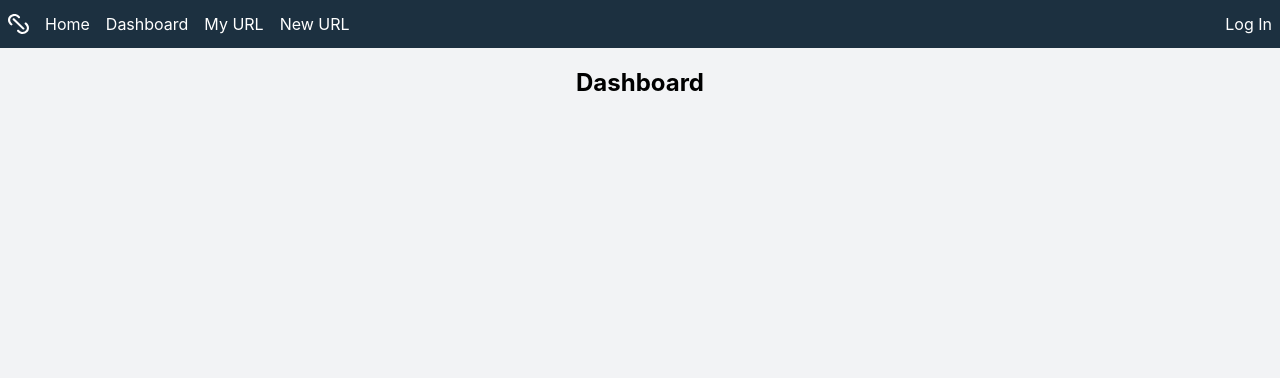
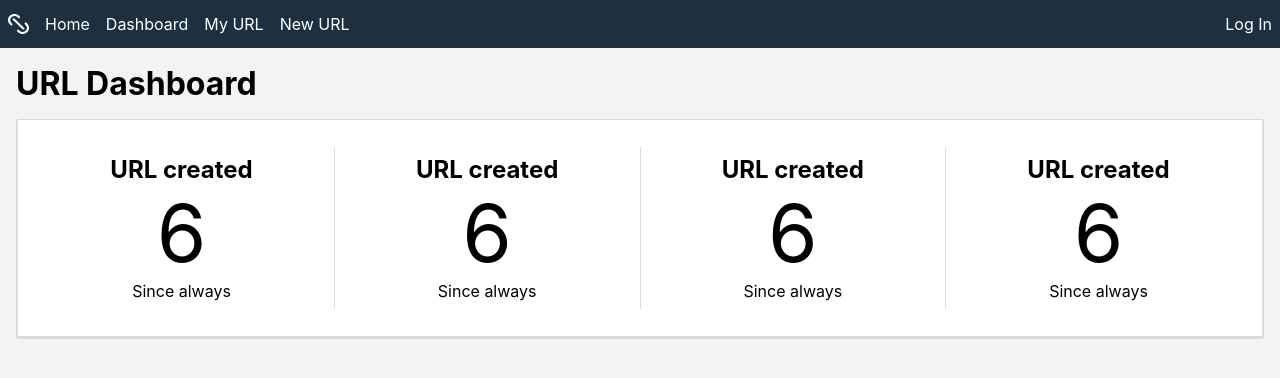
Before and after one commit to fabienzucchet/url-shortener, a React (Create React App) app in the folder front/: page /dashboard in a window 1280 px wide. Shown: the top 378 px of the page. Built offline with nearby package versions, Linux system fonts and the light colour scheme.

Commit message:
Add first version of Dashboard

```diff
--- a/front/src/App.css
+++ b/front/src/App.css
@@ -21,15 +21,26 @@ body {
     display: flex;
     flex-direction: column;
     flex-wrap: wrap;
-    align-items: center;
+    align-items: stretch;
 }
 
 .page{
     display: flex;
     flex-direction: column;
     justify-content: flex-start;
+}
+
+.page-strech{
     align-items: stretch;
-    flex-wrap: scroll;
+}
+
+.page-center{
+    align-items: center;
+}
+
+h1.page-title{
+    margin: 0.5em;
+    margin-bottom: 0;
 }
 
 .navbar-pages{
@@ -51,6 +62,30 @@ body {
 .navbar a:hover {
     background-color: #2B4861;
     border-radius: 5px;
+}
+
+div.metric-box {
+    text-align: center;
+    flex-grow: 1;
+    display: flex;
+    flex-direction: column;
+    justify-content: space-between;
+    padding: 0.5em 1.5em;
+    margin: 1em 0;
+    border-right: 1px solid #D9DBDA;
+}
+
+div.metric-box:last-child {
+    border: none;
+}
+
+div.metric-box-figure {
+    font-size: 5em;
+}
+
+h1.metric-box-title {
+    font-size: 1.5em;
+    margin: 0;
 }
 
 div.widget {
@@ -88,25 +123,26 @@ div.widget-body {
     align-items: stretch;
 }
 
-.url-prompt{
+.get-started-prompt{
     padding: 1em
 }
 
-form.url-prompt{
+form.get-started-prompt{
     display: flex;
     align-items: stretch;
     flex-direction: row;
 }
 
-input.url-prompt{
+input.get-started-prompt{
     flex-grow: 5;
     border-radius: 5px;
+    border: 2px solid #1C3040;
     border-top-right-radius: 0;
     border-bottom-right-radius: 0;
     border-right-width: 0;
 }
 
-button.url-prompt{
+button.get-started-prompt{
     flex-grow: 1;
     max-width: 10%;
     min-width: 100px;
@@ -143,3 +179,8 @@ img.welcome-photo{
     max-height: 300px;
     width: auto;
 }
+
+div.dashboard-metric-header {
+    display: flex;
+    justify-content: center;
+}
--- a/front/src/App.js
+++ b/front/src/App.js
@@ -8,6 +8,7 @@ import {
 
 import Navbar from './components/base/Navbar';
 import HomePage from './components/home/HomePage';
+import DashboardPage from './components/dashboard/DashboardPage';
 import UrlCreatePage from './components/url/create/UrlCreatePage';
 
 import './App.css';
@@ -19,7 +20,7 @@ function App() {
       <div className="main-page">
         <Switch>
           <Route path="/dashboard">
-            <Dashboard />
+            <DashboardPage />
           </Route>
           <Route path="/url/list">
             <UrlList />
@@ -42,10 +43,6 @@ function App() {
   );
 }
 
-function Dashboard(props) {
-  return <h2>Dashboard</h2>;
-}
-
 function UrlList() {
   return <h2>UrlList</h2>;
 }
--- /dev/null
+++ b/front/src/components/base/MetricBox.js
@@ -0,0 +1,26 @@
+import React from 'react';
+
+type Props = {
+    title: string,
+    figure: number,
+    legend: string,
+}
+
+const MetricBox = (props: Props) => {
+
+    const { title, legend, figure } = props;
+
+    return (
+        <div className="metric-box">
+            <h1 className="metric-box-title">{title}</h1>
+            <div className="metric-box-figure">
+                {figure}
+            </div>
+            <div className="metric-box-legend">
+                {legend}
+            </div>
+        </div>
+    );
+}
+
+export default MetricBox;
--- /dev/null
+++ b/front/src/components/base/Page.js
@@ -0,0 +1,21 @@
+import React from 'react';
+
+type Props = {
+    title: string,
+    children: React.Node,
+    isCentered: boolean,
+}
+
+const Page = (props: Props) => {
+
+    const { title, children, isCentered } = props;
+
+    return (
+        <div className={`page ${isCentered ? "page-center" : "page-stretch"}`}>
+            {title && <h1 className="page-title ">{title}</h1>}
+            {children}
+        </div>
+    );
+}
+
+export default Page;
--- a/front/src/components/base/Widget.js
+++ b/front/src/components/base/Widget.js
@@ -10,7 +10,7 @@ const Widget = (props: Props) => {
 
     return (
         <div className="widget">
-            <h1 className="widget-title">{title}</h1>
+            {title && <h1 className="widget-title">{title}</h1>}
             <div className="widget-body">
                 {children}
             </div>
--- /dev/null
+++ b/front/src/components/dashboard/DashboardPage.js
@@ -0,0 +1,16 @@
+import React from 'react';
+
+import Page from '../base/Page';
+
+import MetricHeader from './MetricHeader';
+
+const DashboardPage = () => {
+
+    return (
+        <Page title="URL Dashboard" >
+            <MetricHeader />
+        </Page>
+    );
+}
+
+export default DashboardPage;
--- /dev/null
+++ b/front/src/components/dashboard/MetricHeader.js
@@ -0,0 +1,45 @@
+import React from 'react';
+
+import MetricBox from '../base/MetricBox';
+import Widget from '../base/Widget';
+
+const MetricHeader = () => {
+
+    const metrics = [
+        {
+            title: "URL created",
+            figure: 6,
+            legend: "Since always",
+        },
+        {
+            title: "URL created",
+            figure: 6,
+            legend: "Since always",
+        },
+        {
+            title: "URL created",
+            figure: 6,
+            legend: "Since always",
+        },
+        {
+            title: "URL created",
+            figure: 6,
+            legend: "Since always",
+        },
+    ]
+
+    return (
+        <Widget className="row-widget">
+            <div className="dashboard-metric-header">
+                {metrics.map(({ title, figure, legend }) => (
+                    <MetricBox
+                        title={title}
+                        figure={figure}
+                        legend={legend} />
+                    ))}
+            </div>
+        </Widget>
+    );
+}
+
+export default MetricHeader;
--- a/front/src/components/home/HomePage.js
+++ b/front/src/components/home/HomePage.js
@@ -1,4 +1,6 @@
 import React from 'react';
+
+import Page from '../base/Page';
 
 import ShortenPrompt from './ShortenPrompt';
 import WelcomeMessage from './WelcomeMessage';
@@ -6,7 +8,8 @@ import WelcomeMessage from './WelcomeMessage';
 const HomePage = () => {
 
     return (
-        <div className="page">
+        <Page isCentered={true}>
+            <div className="centered-column-page">
                 <div className="welcome">
                     <WelcomeMessage />
                 </div>
@@ -14,6 +17,7 @@ const HomePage = () => {
                     <ShortenPrompt />
                 </div>
             </div>
+        </Page>
     );
 }
 
--- a/front/src/components/home/ShortenPrompt.js
+++ b/front/src/components/home/ShortenPrompt.js
@@ -6,9 +6,9 @@ const ShortenPrompt = () => {
 
     return (
         <Widget title={"Get started now"} className="column-widget">
-            <form action="/url/create" className="url-prompt">
-                <input type="url" placeholder={"Shorten your URL"} name="longUrl" className="url-prompt" />
-                <button className="url-prompt">Shorten</button>
+            <form action="/url/create" className="get-started-prompt">
+                <input type="url" placeholder={"Shorten your URL"} name="longUrl" className="get-started-prompt" />
+                <button className="get-started-prompt">Shorten</button>
             </form>
         </Widget>
     );
```
Lines whose indentation alone changed are shown as unchanged.
